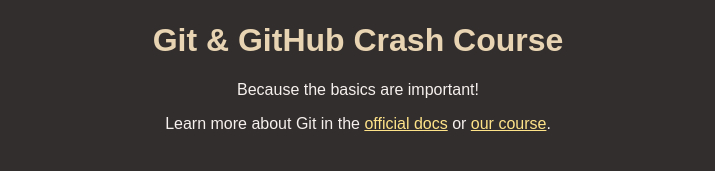
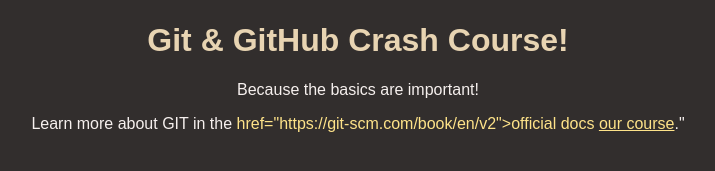
Before and after one commit to rouxebenkeepass/github_course, a plain HTML site: page index.html in a window 1280 px wide. Shown: the part 147-318 px from the top of the page, without its empty margins (282-997 px from the left). Drawn offline with Linux system fonts and the light colour scheme.

Commit message:
added section

```diff
--- a/index.html
+++ b/index.html
@@ -4,21 +4,20 @@
     <meta charset="UTF-8" />
     <meta http-equiv="X-UA-Compatible" content="IE=edge" />
     <meta name="viewport" content="width=device-width, initial-scale=1.0" />
-    <title>Git & GitHub Crash Course</title>
+    <title>Git & GitHub Crash Course!</title>
     <link rel="stylesheet" href="styles.css" />
   </head>
   <body>
-    <header>
-      <img id="logo" src="logo.png" alt="A logo that contains the word 'Git'" />
-      <h1>Git & GitHub Crash Course</h1>
-    </header>
-    <main>
-      <p>Because the basics are important!</p>
-      <p>
-        Learn more about Git in the
-        <a href="https://git-scm.com/book/en/v2">official docs</a> or
-        <a href="https://acad.link/git">our course</a>.
-      </p>
+    <img id="logo" src="logo.png" alt="A logo that contains the word 'Git'" />
+    <h1>Git & GitHub Crash Course!</h1>
+    <section>
+    <p>Because the basics are important!</p>
+    <p>
+      Learn more about GIT in the
+      <a> href="https://git-scm.com/book/en/v2">official docs</a>
+      <a href=""https://acad.link/git ">our course</a>."
+    </p>
+    </section>
     </main>
   </body>
 </html>
```
